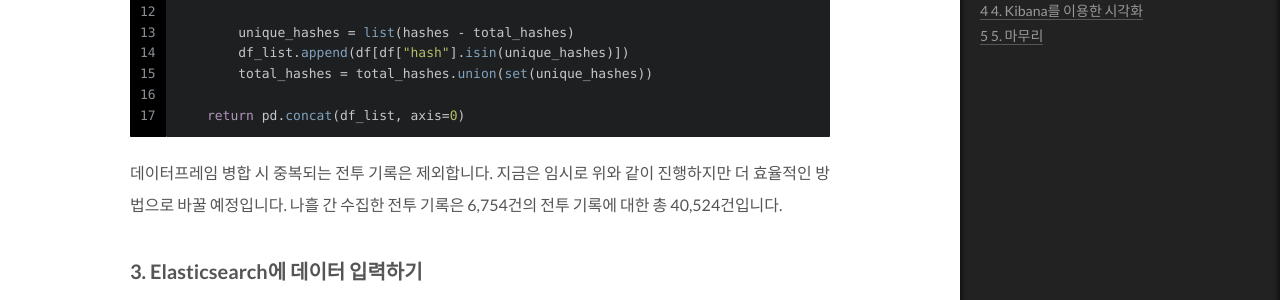
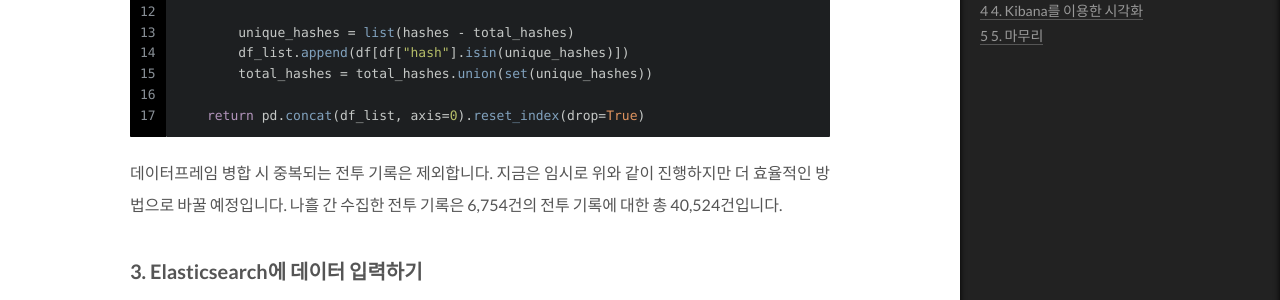
Before and after one commit to novdov/novdov.github.io, a Jekyll site: the page built from _posts/2019-08-24-Brawl-Stars-log-elk.md, in a window 1280 px wide and 1400 px high, scrolled down 1468 px. Shown: the part 150-450 px from the top of the window. Built offline with Jekyll 4.4.1, drawn with Linux system fonts in a browser that asks for light colours; comment, search, counter and statistics services are not loaded.

Commit message:
modify) reset index of df

````diff
--- a/_posts/2019-08-24-Brawl-Stars-log-elk.md
+++ b/_posts/2019-08-24-Brawl-Stars-log-elk.md
@@ -58,7 +58,7 @@ def read_all_logs(data_dir):
         df_list.append(df[df["hash"].isin(unique_hashes)])
         total_hashes = total_hashes.union(set(unique_hashes))
 
-    return pd.concat(df_list, axis=0)
+    return pd.concat(df_list, axis=0).reset_index(drop=True)
 ```
 
 
````
